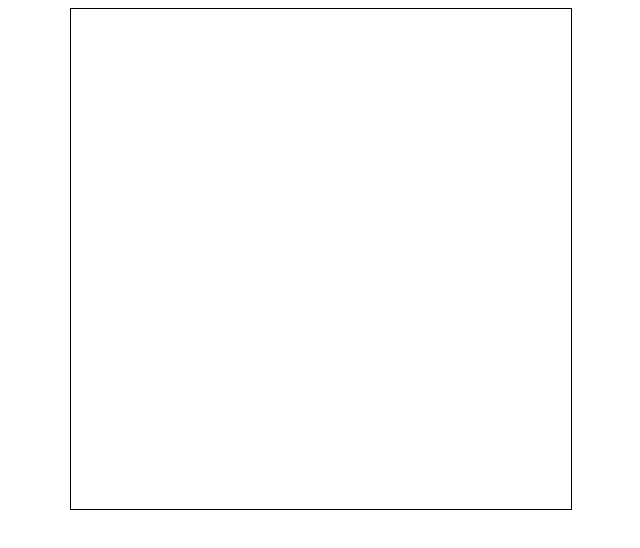
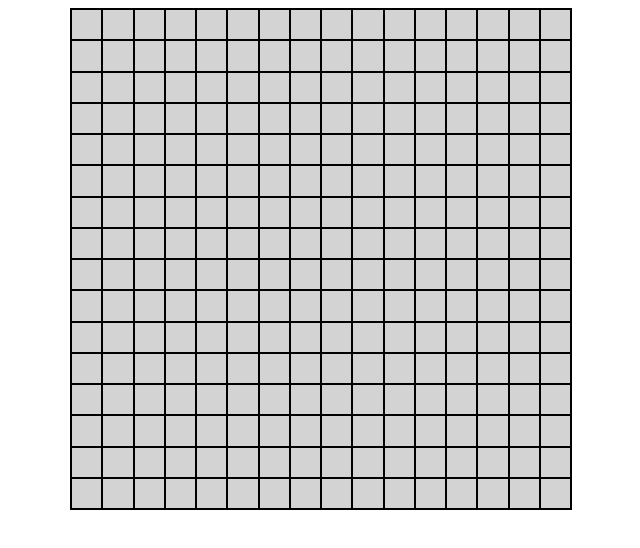
Before and after one commit to LaQuannT/Etch-a-Sketch, a plain HTML site: page index.html in a window 1280 px wide. Shown: the whole page, without its empty margins (319-959 px from the left). Drawn offline with Linux system fonts and the light colour scheme.

Commit message:
Added divs for grid & hover effect

```diff
--- a/index.html
+++ b/index.html
@@ -2,10 +2,10 @@
 <html lang="en">
     <head>
         <meta charset="utf-8">
-        <meta name="viewport" content="width=, initial-scale=1.0">
+        <meta name="viewport" content="width=device-width, initial-scale=1.0">
         <title>Etch-a-Sketch</title>
         <link rel="stylesheet" href="./style.css">
-        <script src="./script.js" defer></script>
+        <script src="./script.js"></script>
     </head>
     <body>
         <div class="container"></div>
--- a/script.js
+++ b/script.js
@@ -1,4 +1,26 @@
-const container = document.querySelector('.container');
+// Have script wait to run until page is loaded
+document.addEventListener('DOMContentLoaded',function() {
 
-container.style.gridTemplateColumns = "repeat(16, 1fr)";
-container.style.gridTemplateRows = "repeat(16, 1fr)";
+    // Get node from DOM
+    let container = document.querySelector('.container');
+
+    // Create a 16x16 grid - css grid template
+    container.style.gridTemplateColumns = 'repeat(16, 1fr)';
+    container.style.gridTemplateRows ='repeat(16, 1fr)';
+
+    //create divs for grid
+    let numDivs = 16 * 16;
+    for (let i = 0; i < numDivs; i++) {
+        let div = document.createElement('div');
+        div.classList.add('grid-item');
+        container.appendChild(div);
+    }
+
+    //create hover effect changing background color
+    const boxes = document.querySelectorAll('.grid-item');
+    for (let i = 0; i < boxes.length; i++) {
+        boxes[i].addEventListener('mouseover', function() {
+            this.style.backgroundColor = 'yellow';
+        });
+    }
+});
--- a/style.css
+++ b/style.css
@@ -9,6 +9,9 @@ body {
     height: 500px;
     border: 1px solid black;
     display: grid;
-    grid-template-columns: 16fr 1fr;
-    grid-template-rows: 16fr 1fr;
 }
+
+.grid-item {
+    background-color: lightgray;
+    border: 0.5px solid black;
+}
```
